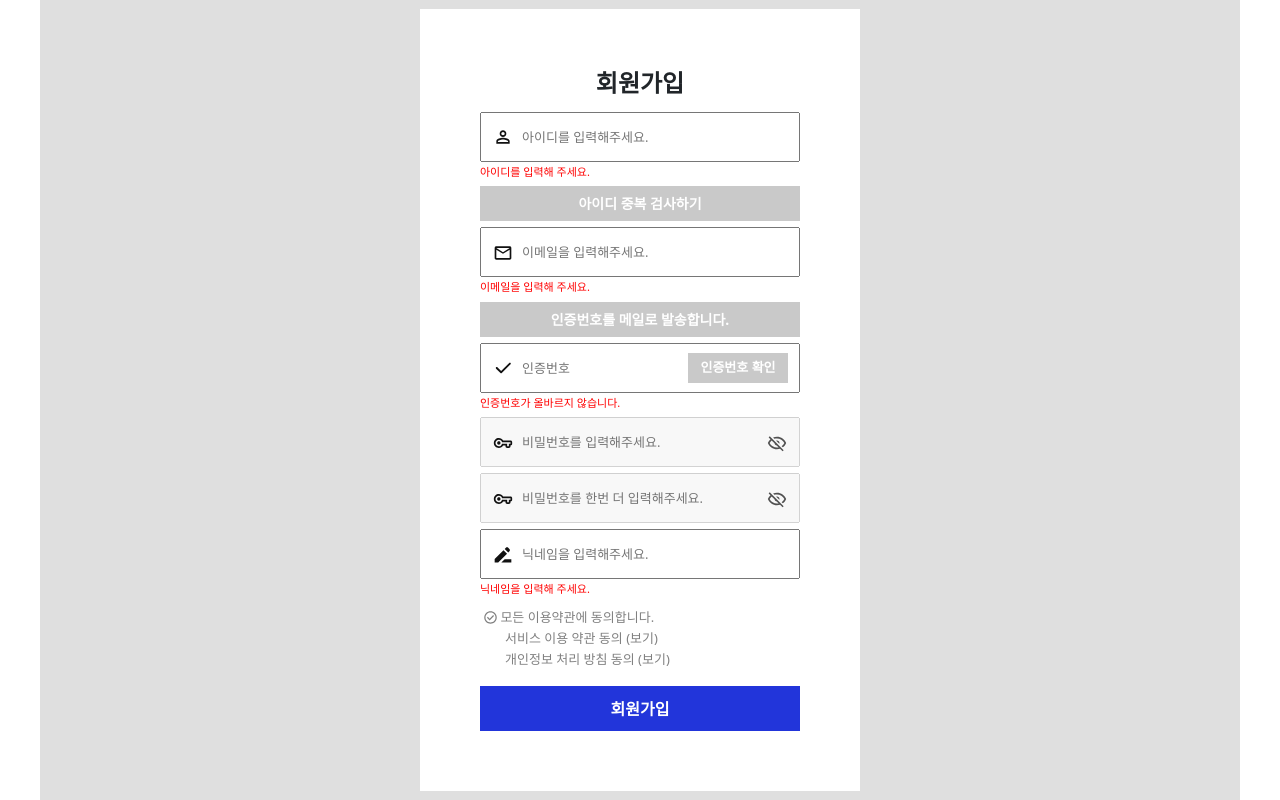
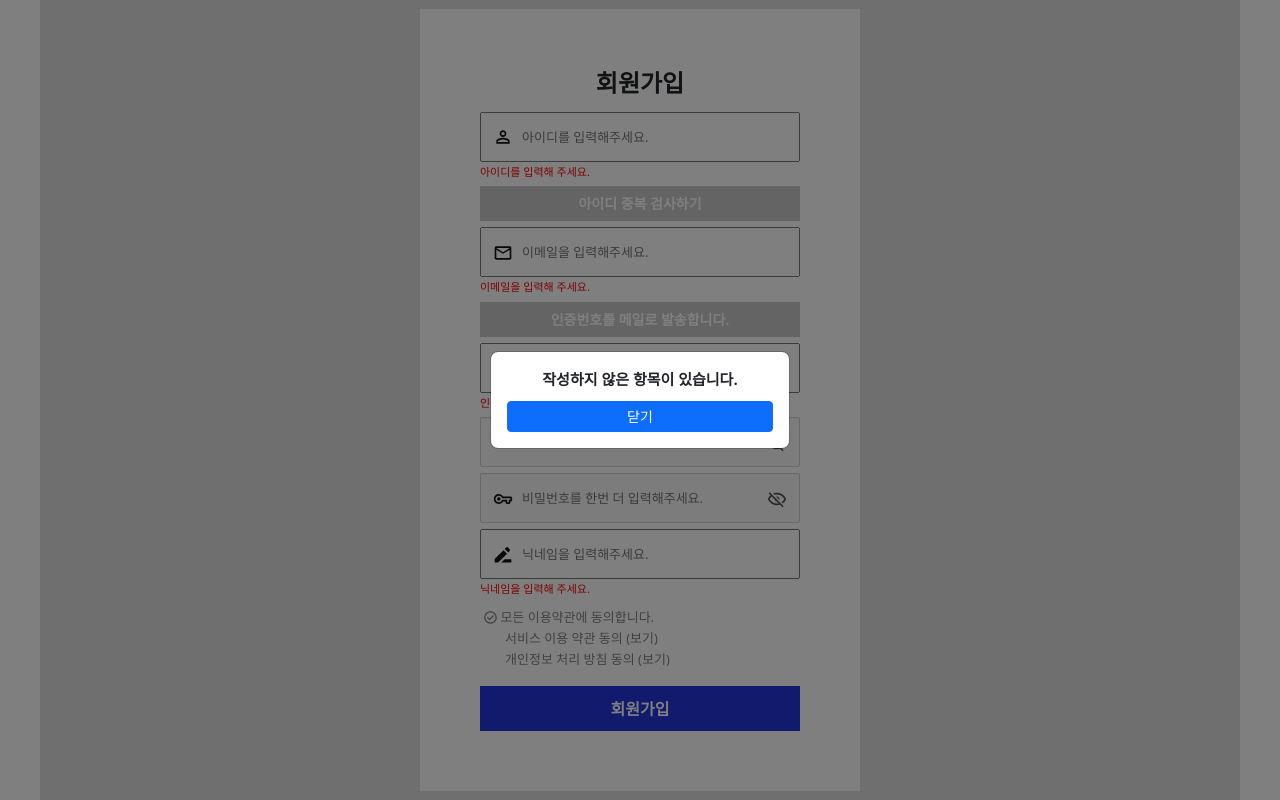
Before and after one commit to chalinuna/boiler-Frontend, a React (Create React App) app: page /register in a window 1280 px wide. Both pictures are taken after a click on the button "회원가입". Built offline with nearby package versions, Linux system fonts and the light colour scheme; no server answers.

Commit message:
회원가입 로직 수정

```diff
--- a/package.json
+++ b/package.json
@@ -4,6 +4,7 @@
   "private": true,
   "dependencies": {
     "@reduxjs/toolkit": "^1.9.1",
+    "@tanstack/react-query": "^4.22.0",
     "@testing-library/jest-dom": "^5.16.5",
     "@testing-library/react": "^13.4.0",
     "@testing-library/user-event": "^13.5.0",
@@ -16,7 +17,6 @@
     "react-bootstrap": "^2.7.0",
     "react-device-detect": "^2.2.2",
     "react-dom": "^18.2.0",
-    "react-query": "^3.39.2",
     "react-redux": "^8.0.5",
     "react-router-dom": "^6.6.2",
     "react-scripts": "5.0.1",
--- a/src/Page/userAuth/Register.js
+++ b/src/Page/userAuth/Register.js
@@ -8,9 +8,18 @@ import Pen from "../../_assets/pen-icon.svg";
 import NoCircleCheck from "../../_assets/check-icon.svg";
 import { ReactComponent as Check } from "../../_assets/check.svg";
 import axios from "axios";
+import Loading from "../../component/Loading";
+import Message from "./../../component/Message";
+import { useQuery } from "@tanstack/react-query";
 
 function Register() {
+  const [loading, setLoading] = useState(false);
+
+  const [messageShow, setmessageShow] = useState(false);
+  const [message, setmessage] = useState("");
+
   const [id, setId] = useState("");
+  const [ableId, setableId] = useState("");
 
   const [email, setEmail] = useState("");
 
@@ -20,10 +29,11 @@ function Register() {
 
   const [password, setPassword] = useState("");
   const [check, setCheck] = useState("");
-  const [nikname, setNikname] = useState("");
+
   const [show, setShow] = useState(false);
   const [show2, setShow2] = useState(false);
-  const [ableId, setableId] = useState("");
+
+  const [nikname, setNikname] = useState("");
 
   const [agreeClick, setClick] = useState(false);
   const [subClick, setSub] = useState(false);
@@ -43,6 +53,12 @@ function Register() {
     }
   }
 
+  function setModal(message) {
+    setLoading(false);
+    setmessageShow(true);
+    setmessage(message);
+  }
+
   function inspectIdRouter() {
     let user = {
       id: id,
@@ -53,31 +69,44 @@ function Register() {
       })
       .then((response) => {
         if (response.data.joinable === false) {
-          alert("이미 존재하는 아이디입니다.");
+          setModal("이미 존재하는 아이디입니다.");
         } else if (response.data.joinable === true) {
           setableId(response.data.joinable);
-          alert("사용 가능한 아이디입니다.");
+          setModal("사용 가능한 아이디입니다.");
         }
       });
   }
 
-  function inspectEmailRouter() {
+  const sendEmail = async () => {
     let user = {
       id: id,
       email: email,
     };
-    axios
+    setLoading(true);
+    try {
+      console.log(loading);
+      await axios
         .post(`${process.env.REACT_APP_API_USER}/authEmail`, user, {
           withCredentials: true,
         })
         .then((response) => {
           setableId(response.data.joinable);
           if (response.data.joinable === false) {
-          alert("사용 불가능한 이메일입니다.");
+            setModal("사용 불가능한 이메일입니다.");
           } else {
-          alert("인증 메일을 발송하였습니다.");
+            setAuthButton(true);
+            setModal("인증 메일을 발송하였습니다.");
+            console.log("메일 발송 후", loading);
           }
         });
+    } catch (e) {
+      console.log(e, "에러");
+      setLoading(false);
+    }
+  };
+
+  function inspectEmailRouter() {
+    sendEmail();
   }
 
   function getAuth() {
@@ -86,6 +115,9 @@ function Register() {
       auth: auth,
     };
 
+    if (auth === "") {
+      setModal("인증번호를 입력해주세요.");
+    } else {
       axios
         .post(`${process.env.REACT_APP_API_USER}/getAuth`, user, {
           withCredentials: true,
@@ -95,11 +127,15 @@ function Register() {
           if (response.data.success) {
             // console.log(response);
             setauthResult(true);
+            setModal("인증이 완료되었습니다.");
           } else {
+            console.log(response);
             // console.log(response);
-          alert("인증번호가 일치하지 않습니다.");
+            setauthResult(false);
+            setModal("인증번호가 일치하지 않습니다.");
           }
         });
+    }
   }
 
   // auth번호로 인증번호 인증해서 setauthResult(true) 하기
@@ -113,8 +149,10 @@ function Register() {
       statusCode: 1,
     };
 
-    if (!id || !email || !auth || !password || !nikname) {
-      alert("작성하지 않은 항목이 있습니다.");
+    if (!id || !email || !auth || !password || !check || !nikname) {
+      setModal("작성하지 않은 항목이 있습니다.");
+    } else if (!agreeClick) {
+      setModal("이용약관에 동의하지 않으면 가입이 불가능합니다.");
     } else {
       axios
         .post(`${process.env.REACT_APP_API_USER}/register`, user, {
@@ -135,6 +173,16 @@ function Register() {
 
   return (
     <div className="Auth-area registerView">
+      {messageShow ? (
+        <Message
+          messageShow={messageShow}
+          setmessageShow={setmessageShow}
+          message={message}
+        />
+      ) : (
+        ""
+      )}
+      {loading ? <Loading /> : ""}
       <div className="boiler-area">
         <div className="find-user">
           <h2 className="header">회원가입</h2>
@@ -206,9 +254,6 @@ function Register() {
               )}
             </div>
             <div>
-              {/* 발송 후에는 문구를 '다시 발송하기'로 바꾸기 */}
-              {/* 인증이 완료되면 버튼을 disable로 바꾸고, bgblack 속성을 준 후
-              문구를 '인증이 완료되었습니다.' 로 바꾸기 */}
               <button
                 disabled={inspectEmail ? false : true}
                 id={authResult ? "noshow" : ""}
@@ -217,7 +262,6 @@ function Register() {
                 }
                 onClick={() => {
                   inspectEmailRouter();
-                  setAuthButton(true);
                 }}
               >
                 {authButton ? "다시 발송하기" : "인증번호를 메일로 발송합니다."}
@@ -244,14 +288,13 @@ function Register() {
                     .replace(/(\..*)\./g, "$1");
                 }}
               ></input>
-              {/* 인증이 완료되면 버튼을 disable로 바꾸고, 문구를 '인증 완료.' 로 바꾸기 */}
               <button
                 onClick={() => {
                   getAuth();
                 }}
                 disabled={authResult ? true : false}
-                id={authResult ? "gray" : ""}
-                className={inspectEmail ? "mainColor" : "gray"}
+                id={authButton ? "" : "noshow"}
+                className={authResult ? "gray" : "mainColor"}
               >
                 {authResult ? "인증 완료" : "인증번호 확인"}
               </button>
@@ -353,6 +396,7 @@ function Register() {
               <div
                 onClick={() => {
                   setClick(!agreeClick);
+                  console.log(agreeClick);
                 }}
                 className={
                   agreeClick
--- /dev/null
+++ b/src/component/Loading.js
@@ -0,0 +1,33 @@
+import React from "react";
+import Spinner from "react-bootstrap/Spinner";
+import Button from "react-bootstrap/Button";
+import Modal from "react-bootstrap/Modal";
+
+function Loading() {
+  return (
+    <>
+      <Modal
+        size="sm"
+        style={{
+          textAlign: "center",
+        }}
+        centered
+        show
+        backdrop="static"
+        keyboard={false}
+      >
+        <Modal.Body style={{ fontSize: "13px", fontWeight: "bold" }}>
+          <div>조금만 기다려 주세요,</div>
+          <span style={{ marginRight: "10px" }}>
+            요청을 처리하고 있습니다..
+          </span>
+          <Spinner size="sm" animation="border" role="status">
+            <span className="visually-hidden">Loading...</span>
+          </Spinner>
+        </Modal.Body>
+      </Modal>
+    </>
+  );
+}
+
+export default Loading;
--- /dev/null
+++ b/src/component/Message.js
@@ -0,0 +1,35 @@
+import React, { useState, useEffect } from "react";
+import Spinner from "react-bootstrap/Spinner";
+import Button from "react-bootstrap/Button";
+import Modal from "react-bootstrap/Modal";
+
+function Message(props) {
+  return (
+    <>
+      <Modal
+        size="sm"
+        style={{
+          textAlign: "center",
+        }}
+        show={props.messageShow}
+        centered
+        keyboard={false}
+      >
+        <Modal.Body style={{ fontSize: "15px", fontWeight: "bold" }}>
+          <div>{props.message}</div>
+          <Button
+            size="sm"
+            style={{ marginTop: "10px", width: "100%" }}
+            onClick={() => {
+              props.setmessageShow(false);
+            }}
+          >
+            닫기
+          </Button>
+        </Modal.Body>
+      </Modal>
+    </>
+  );
+}
+
+export default Message;
--- a/src/index.js
+++ b/src/index.js
@@ -1,22 +1,24 @@
-import React from 'react';
-import ReactDOM from 'react-dom/client';
-import './index.css';
-import App from './App';
-import reportWebVitals from './reportWebVitals';
+import React from "react";
+import ReactDOM from "react-dom/client";
+import "./index.css";
+import App from "./App";
+import reportWebVitals from "./reportWebVitals";
 import { BrowserRouter } from "react-router-dom";
 import { Provider } from "react-redux";
-import store from './store.js'
+import store from "./store.js";
+import { QueryClient, QueryClientProvider } from "@tanstack/react-query";
+const queryClient = new QueryClient(); //2번
 
-
-
-const root = ReactDOM.createRoot(document.getElementById('root'));
+const root = ReactDOM.createRoot(document.getElementById("root"));
 root.render(
   <React.StrictMode>
+    <QueryClientProvider client={queryClient}>
       <Provider store={store}>
         <BrowserRouter>
           <App />
         </BrowserRouter>
       </Provider>
+    </QueryClientProvider>
   </React.StrictMode>
 );
 
```
Also changed, not shown: 1 other file (tests, documents, lock files or other folders). Lines whose indentation alone changed are shown as unchanged.
